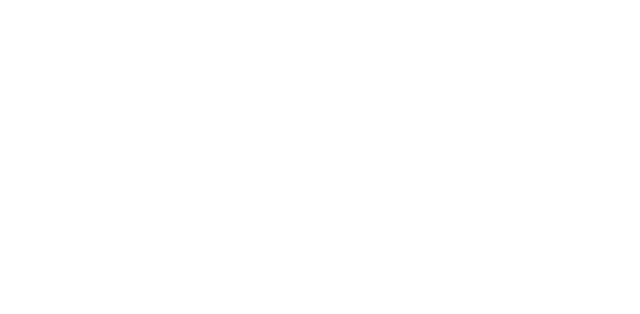
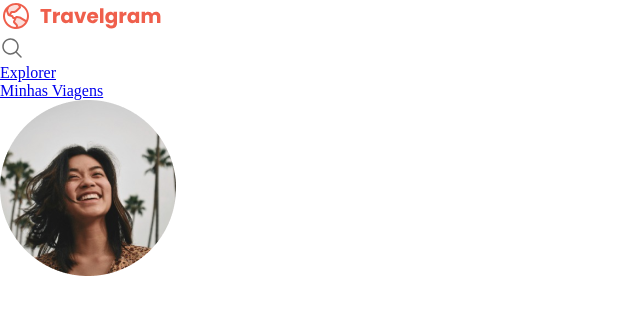
Before and after one commit to Fonsez/Projeto-viagem, a plain HTML site: page index.html in a window 1280 px wide. Shown: the whole page, without its empty margins (0-640 px from the left). Drawn offline with Linux system fonts and the light colour scheme.

Commit message:
Initial header

```diff
--- a/index.html
+++ b/index.html
@@ -7,6 +7,31 @@
   <link rel="stylesheet" href="/assets/css/style.css">
 </head>
 <body>
-  <div></div>
+  <header>
+    <nav>
+      <!-- logo -->
+      <a href="#" class="logo">
+        <img src="/assets/icons/Logo.svg" alt="logo">
+      </a>
+
+      <!-- navgation items -->
+      <ul>
+        <li>
+          <a href="#">
+            <img src="/assets/icons/MagnifyingGlass.svg" alt="">
+          </a>
+        </li>
+
+        <li><a href="#">Explorer</a></li>
+        <li><a href="#">Minhas Viagens</a></li>
+        <li>
+          <a href="#">
+            <img src="/assets/img/Profile pic.png" alt="Imagem Isabela">
+          </a>
+      </li>
+      </ul>
+
+    </nav>
+  </header>
 </body>
 </html>
```
Also changed, not shown: assets/icons/AirplaneTilt.svg (renamed from assets/img/AirplaneTilt.svg), assets/icons/Image.svg (renamed from assets/img/Image.svg), assets/icons/Logo.svg (renamed from assets/img/Logo.svg), assets/icons/MagnifyingGlass.svg (renamed from assets/img/MagnifyingGlass.svg), assets/icons/MapPin.svg (renamed from assets/img/MapPin.svg), assets/img/Profile pic.png (added).
